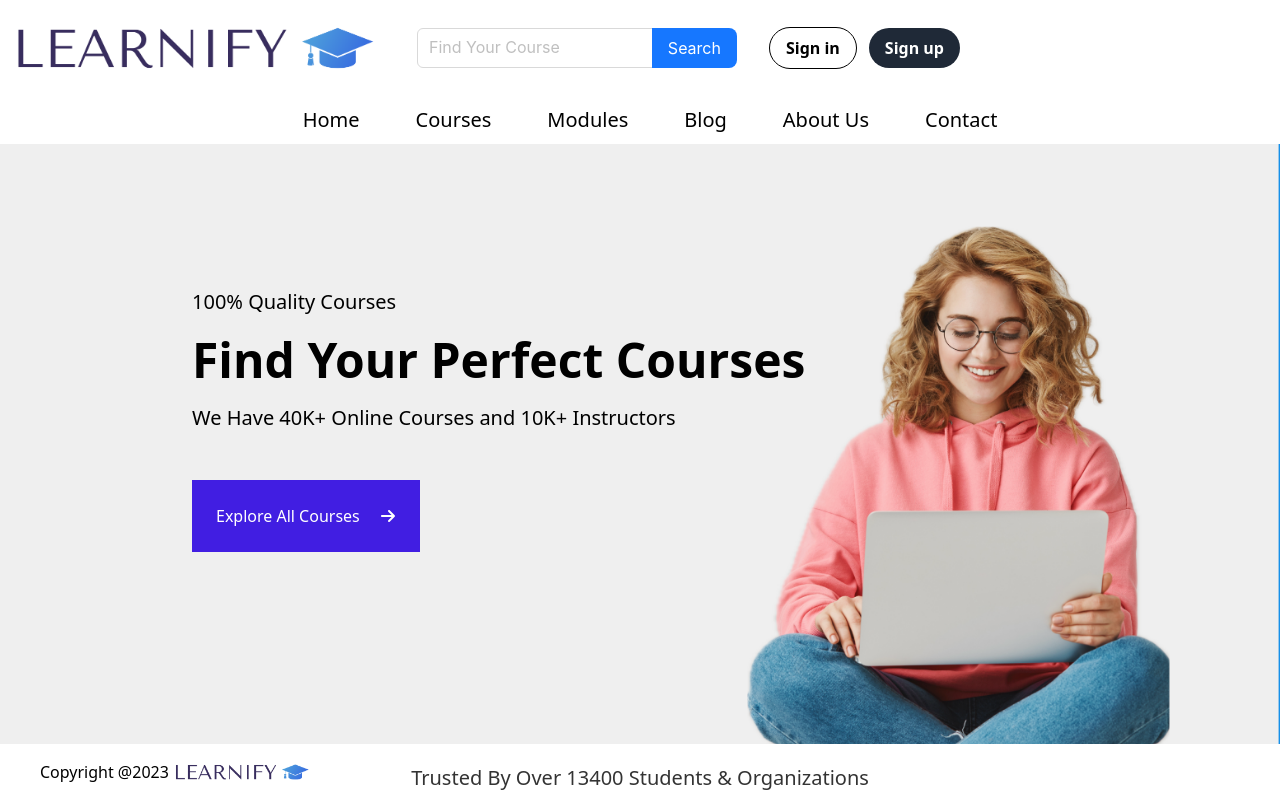
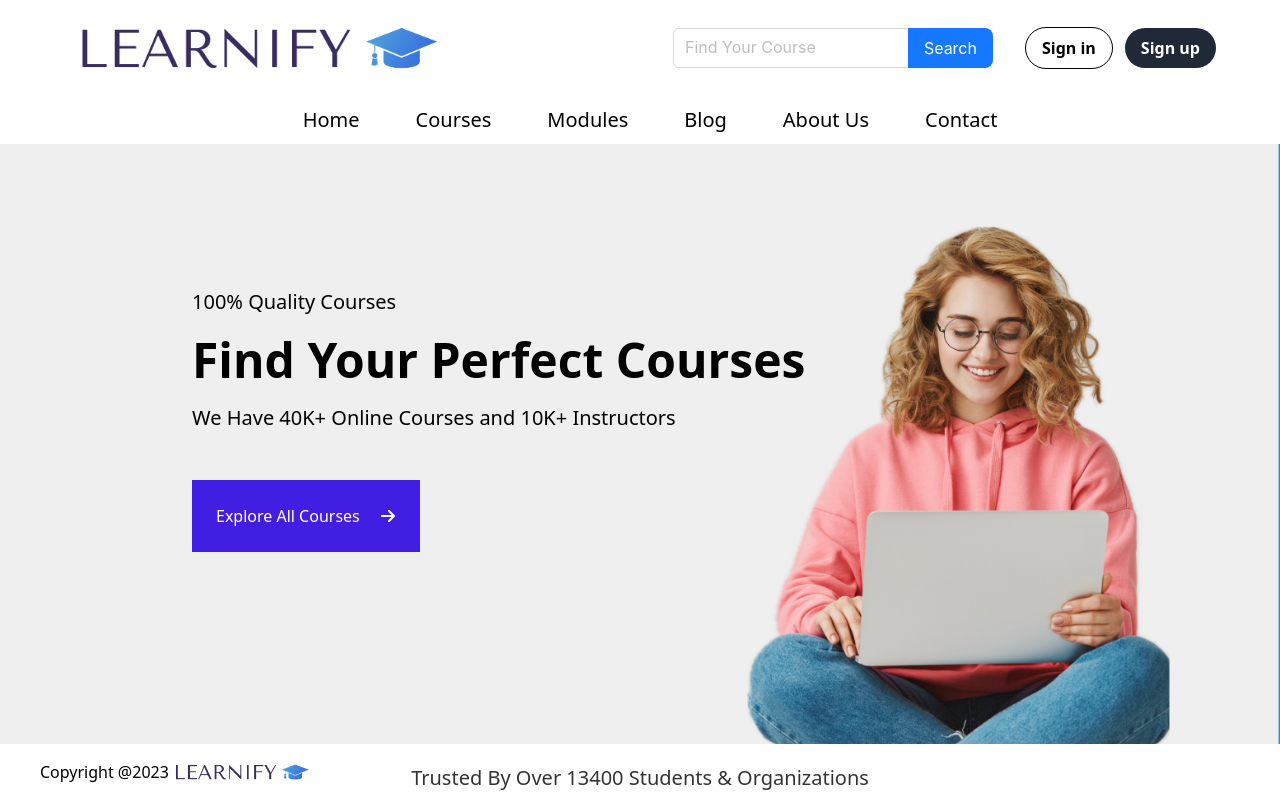
Before and after one commit to ChillBroh/Learnify-FE, a React (Create React App) app: page / in a window 1280 px wide. Shown: the top 796 px of the page. Built offline with nearby package versions, Linux system fonts and the light colour scheme.

Commit message:
navbar updated

```diff
--- a/src/components/Navbar.jsx
+++ b/src/components/Navbar.jsx
@@ -76,7 +76,7 @@ const Navbar = () => {
   }
 
   return (
-    <nav className="flex flex-row w-full  py-4 sticky bg-white top-0 z-[999]">
+    <nav className="flex flex-row w-full px-16 justify-between py-4 sticky bg-white top-0 z-[999]">
       <div className="flex items-center">
         <Link to="/">
           <img
@@ -86,6 +86,8 @@ const Navbar = () => {
           />
         </Link>
       </div>
+      <div className="flex flex-row ">
+        {" "}
         {/* <!-- left header section --> */}
         <div className="items-center text-xl hidden space-x-5 md:flex w-96 gap-8">
           {/* <Select defaultValue="Zhejiang" options={options} /> */}{" "}
@@ -188,6 +190,7 @@ const Navbar = () => {
               </>
             </div>
           )}
+        </div>
       </div>
 
       {/* <div onClick={handleNav} className="block md:hidden">
```
Lines whose indentation alone changed are shown as unchanged.
